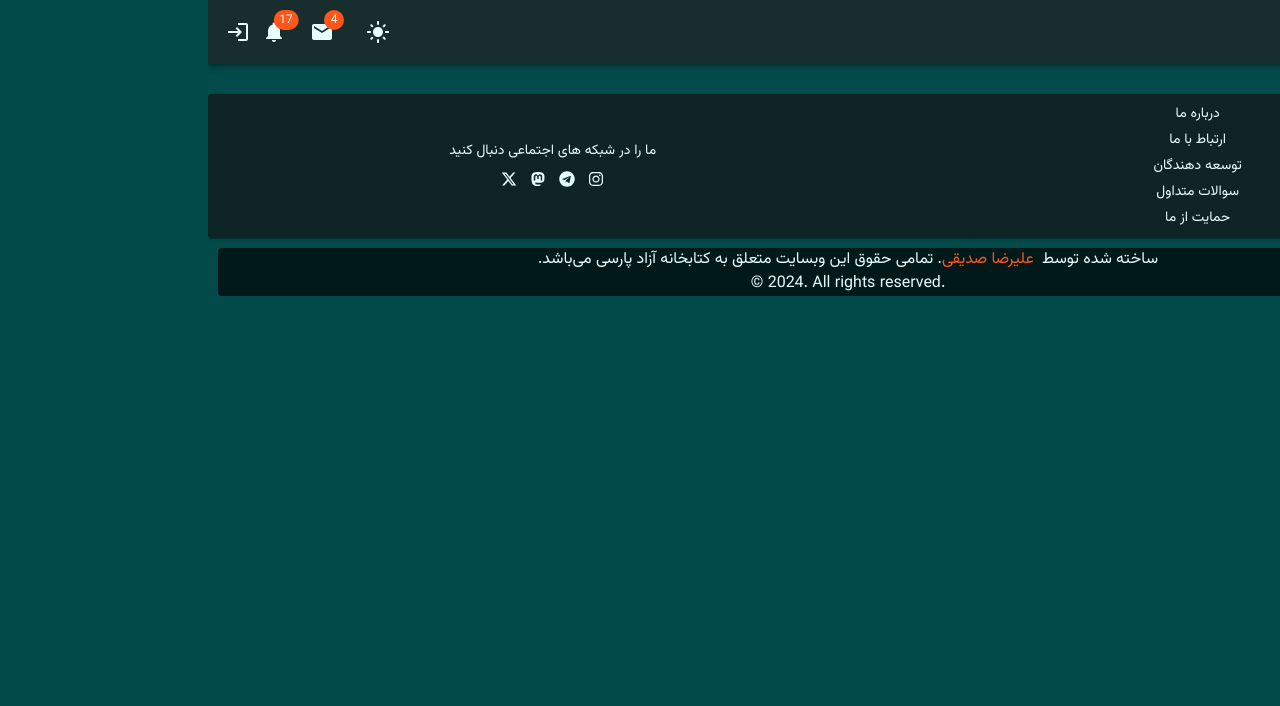
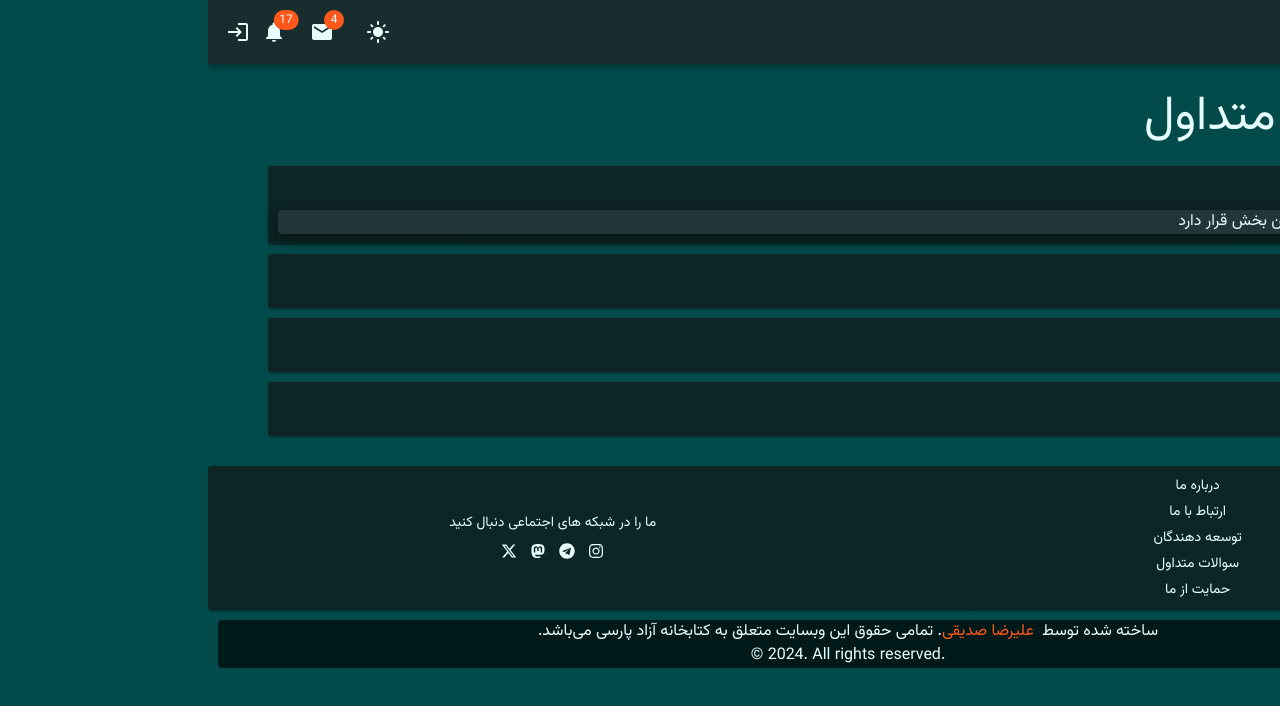
Before and after one commit to persianccbook/frontend, a Next.js app: page /faq in a window 1280 px wide. Shown: the top 706 px of the page. Built offline with nearby package versions, Linux system fonts and the light colour scheme.

Commit message:
implement faq

```diff
--- a/app/(Info)/faq/page.tsx
+++ b/app/(Info)/faq/page.tsx
@@ -1,9 +1,55 @@
-import React from 'react'
+"use client";
+import { Box, Paper, Typography } from "@mui/material";
+import React, { useState } from "react";
+
+interface QandA {
+  q: string;
+  a: string;
+}
 
 const FAQPAge = () => {
+  const [activeQ, setActiveQ] = useState(0);
+
+  const faq: QandA[] = [
+    { q: "سوال 1", a: "جواب به سوال 1 در این بخش قرار دارد" },
+    { q: "سوال 2", a: "جواب به سوال 2 در این بخش قرار دارد" },
+    { q: "سوال 3", a: "جواب به سوال 3 در این بخش قرار دارد" },
+    { q: "سوال 4", a: "جواب به سوال 4 در این بخش قرار دارد" },
+  ];
+
   return (
-    <div>FAQPAge</div>
-  )
-}
+    <Box
+      sx={{
+        m: "auto",
+        p: 10,
+        maxWidth: { s: 345, md: 700, lg: 1200 },
+      }}
+    >
+      <Typography variant="h3" sx={{ mb: 10 }}>
+        سوالات متداول
+      </Typography>
+      {faq.map((o, index) => (
+        <Paper key={index} sx={{ mb: 5, p: 5 }}>
+          <Typography
+            onClick={() => setActiveQ(index)}
+            sx={{
+              mb: 5,
+              fontWeight: "Bold",
+              cursor: "pointer",
+              transition: "1s ease-in-out",
+            }}
+          >
+            {index === activeQ ? "+" : "-"} {o.q}
+          </Typography>
+          {index === activeQ && (
+            <Paper elevation={10}>
+              <Typography>{o.a}</Typography>
+            </Paper>
+          )}
+        </Paper>
+      ))}
+    </Box>
+  );
+};
 
-export default FAQPAge
+export default FAQPAge;
```
